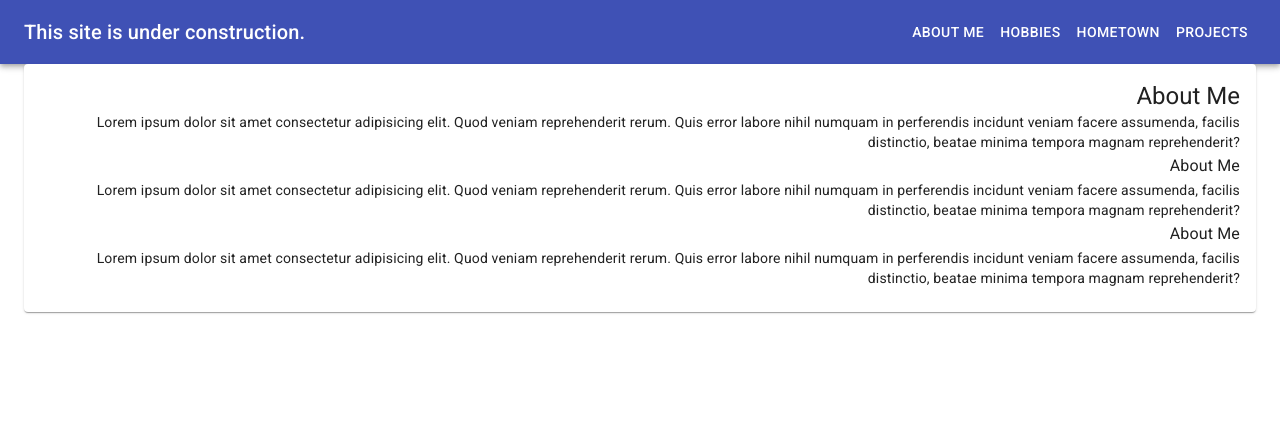
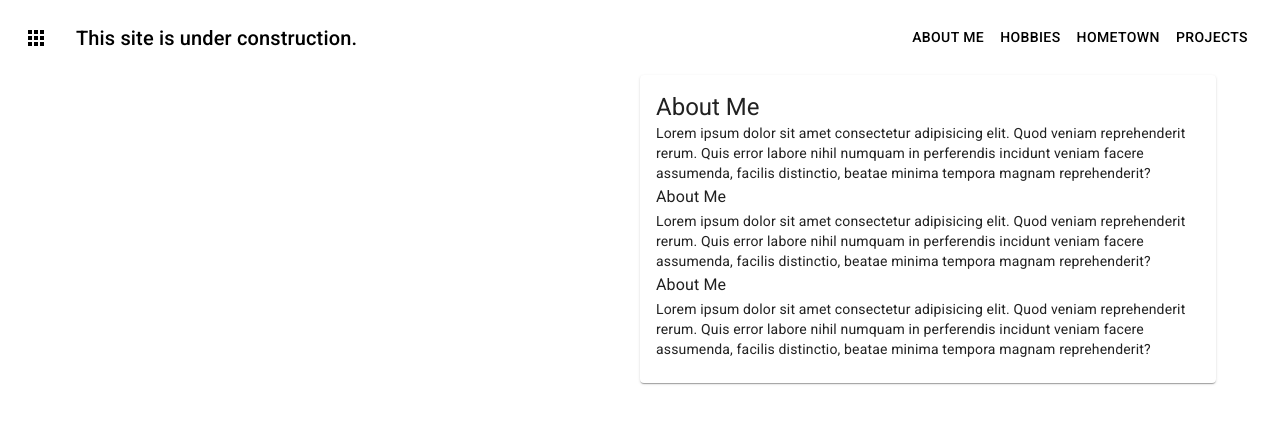
Before and after one commit to ahmsay/ahmsay.github.io, a React (Create React App) app: page / in a window 1280 px wide. Shown: the top 424 px of the page. Built offline with nearby package versions, Linux system fonts and the light colour scheme.

Commit message:
layout roughly set

```diff
--- a/src/App.jsx
+++ b/src/App.jsx
@@ -1,15 +1,12 @@
 import React from 'react'
 import Navbar from './components/Navbar'
 import TabList from './components/TabList'
-import Container from '@material-ui/core/Container'
 
 export default function App() {
   return (
     <div>
       <Navbar/>
-      <Container fixed>
-        <TabList/>
-      </Container>
+      <TabList/>
     </div>
   );
 }
--- a/src/components/Navbar.jsx
+++ b/src/components/Navbar.jsx
@@ -6,10 +6,22 @@ import Button from '@material-ui/core/Button'
 import { connect } from 'react-redux'
 import { changeActiveTab } from '../actions/tabActions'
 import { withStyles } from '@material-ui/core/styles'
+import IconButton from '@material-ui/core/IconButton'
+import AppsIcon from '@material-ui/icons/Apps'
 
-const useStyles = () => ({
-  root: { flexGrow: 1 },
-  title: { flexGrow: 1 }
+const useStyles = (theme) => ({
+  root: {
+    flexGrow: 1
+  },
+  title: {
+    flexGrow: 1
+  },
+  toolBar: {
+    minHeight: 75
+  },
+  menuButton: {
+    marginRight: theme.spacing(2)
+  }
 })
 
 class Navbar extends Component {
@@ -23,8 +35,11 @@ class Navbar extends Component {
     })
     return (
       <div className={ classes.root }>
-        <AppBar position="static">
-          <Toolbar>
+        <AppBar position="static" color="transparent" style={{ boxShadow: 'none' }}>
+          <Toolbar className={ classes.toolBar }>
+            <IconButton edge="start" className={classes.menuButton} color="inherit" aria-label="menu">
+              <AppsIcon/>
+            </IconButton>
             <Typography variant="h6" className={ classes.title }>
               This site is under construction.
             </Typography>
--- a/src/components/TabList.jsx
+++ b/src/components/TabList.jsx
@@ -4,17 +4,23 @@ import Hobbies from './tabs/Hobbies'
 import Hometown from './tabs/Hometown'
 import Projects from './tabs/Projects'
 import { connect } from 'react-redux'
+import Grid from '@material-ui/core/Grid'
+import Box from '@material-ui/core/Box'
 
 class TabList extends Component {
   render() {
     const { tabs, activeTabId } = this.props
     return (
-      <div align="right">
-        { activeTabId === tabs[0].id ? <About tab={ tabs[0] }/> : null }
-        { activeTabId === tabs[1].id ? <Hobbies tab={ tabs[1] }/> : null }
-        { activeTabId === tabs[2].id ? <Hometown tab={ tabs[2] }/> : null }
-        { activeTabId === tabs[3].id ? <Projects tab={ tabs[3] }/> : null }
-      </div>
+      <Grid container justify="flex-end">
+        <Grid item xs={12} sm={8} md={6}>
+          <Box pr={8}>
+            { activeTabId === tabs[0].id ? <About tab={ tabs[0] }/> : null }
+            { activeTabId === tabs[1].id ? <Hobbies tab={ tabs[1] }/> : null }
+            { activeTabId === tabs[2].id ? <Hometown tab={ tabs[2] }/> : null }
+            { activeTabId === tabs[3].id ? <Projects tab={ tabs[3] }/> : null }
+          </Box>
+        </Grid>
+      </Grid>
     )
   }
 }
```
